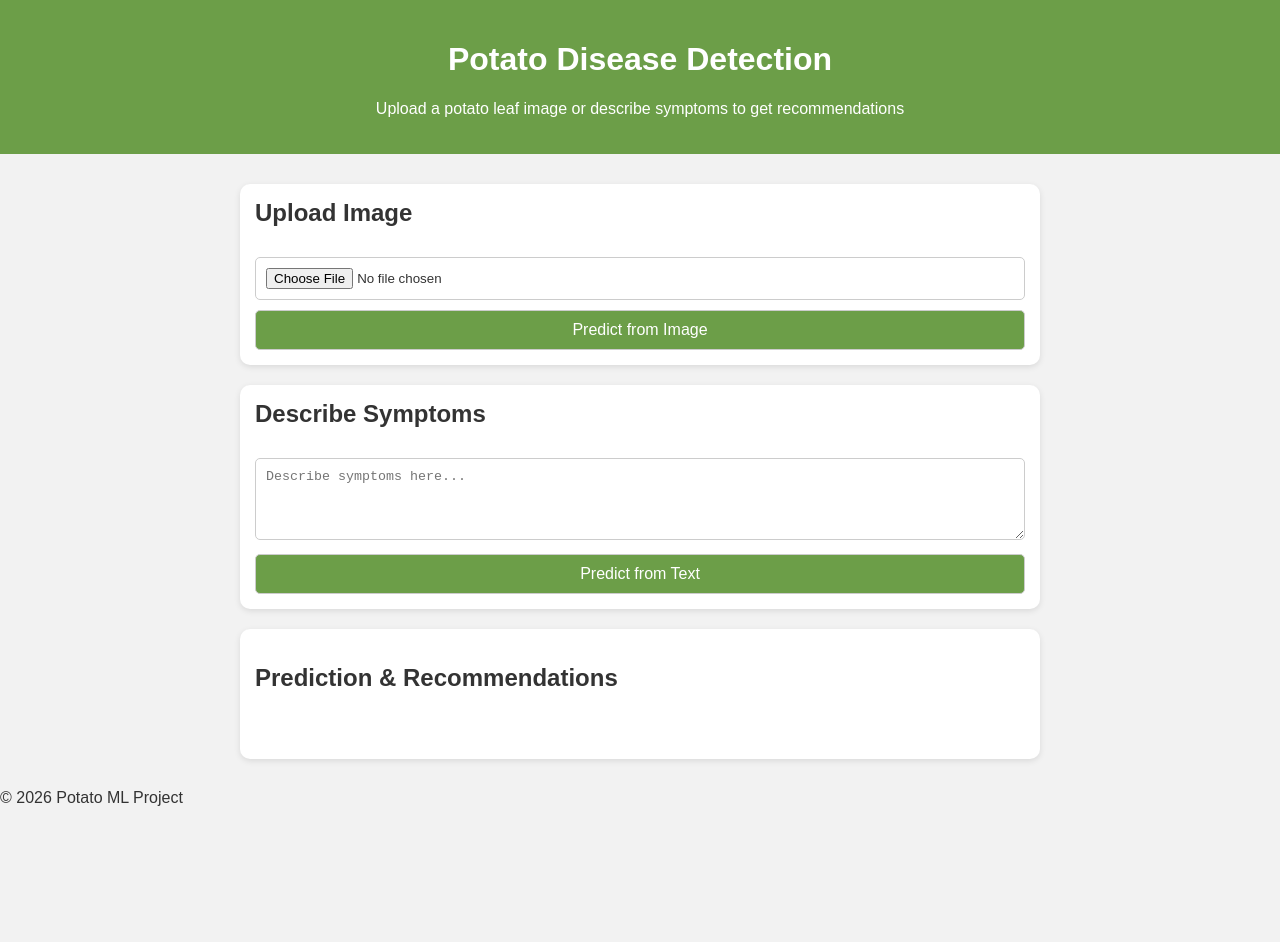
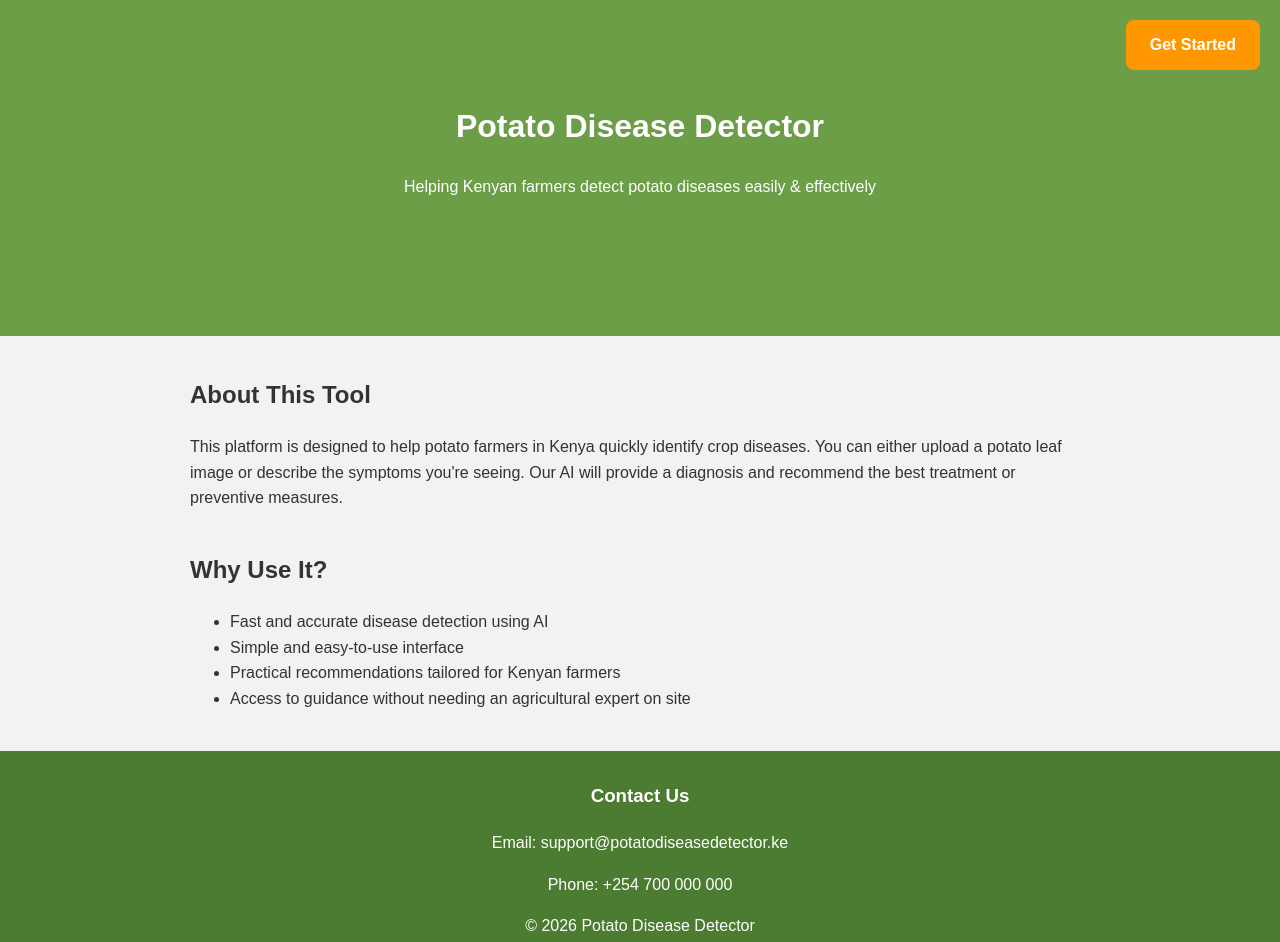
Before and after one commit to Mombinjenga/Potato-Disease-Detector, a plain HTML site: page frontend/index.html in a window 1280 px wide. Before the commit the page ends 823 px from the top, so only its background shows below. Drawn offline with Linux system fonts and the light colour scheme.

Commit message:
Update index.html: home page header, floating get started button

```diff
--- a/frontend/index.html
+++ b/frontend/index.html
@@ -1,54 +1,47 @@
-<!-- index.html -->
 <!DOCTYPE html>
 <html lang="en">
 <head>
     <meta charset="UTF-8">
     <meta name="viewport" content="width=device-width, initial-scale=1.0">
-    <title>Potato Disease Detection</title>
+    <title>Potato Disease Detector</title>
     <link rel="stylesheet" href="styles.css">
 </head>
 <body>
-    <!-- Header / Title -->
+    <!-- Header / Landing Section -->
     <header>
-        <h1>Potato Disease Detection</h1>
-        <p>Upload a potato leaf image or describe symptoms to get recommendations</p>
+        <h1>Potato Disease Detector</h1>
+        <p>Helping Kenyan farmers detect potato diseases easily & effectively</p>
+        <a href="predict.html" class="btn-get-started">Get Started</a>
     </header>
 
-    <!-- Main container -->
+    <!-- Main Content -->
     <main>
-        <!-- Image Upload Form -->
-        <section class="input-section">
-            <h2>Upload Image</h2>
-            <form id="imageForm" enctype="multipart/form-data">
-                <input type="file" id="imageInput" name="image" accept="image/*" required>
-                <button type="submit">Predict from Image</button>
-            </form>
+        <section class="home-section">
+            <h2>About This Tool</h2>
+            <p>
+                This platform is designed to help potato farmers in Kenya quickly identify crop diseases.
+                You can either upload a potato leaf image or describe the symptoms you're seeing. Our AI
+                will provide a diagnosis and recommend the best treatment or preventive measures.
+            </p>
         </section>
 
-        <!-- Text Input Form -->
-        <section class="input-section">
-            <h2>Describe Symptoms</h2>
-            <form id="textForm">
-                <textarea id="textInput" name="symptoms" rows="4" placeholder="Describe symptoms here..." required></textarea>
-                <button type="submit">Predict from Text</button>
-            </form>
-        </section>
-
-        <!-- Output Section -->
-        <section class="output-section">
-            <h2>Prediction & Recommendations</h2>
-            <div id="predictionResult">
-                <!-- Flask backend will return predictions here -->
-            </div>
+        <section class="home-section">
+            <h2>Why Use It?</h2>
+            <ul>
+                <li>Fast and accurate disease detection using AI</li>
+                <li>Simple and easy-to-use interface</li>
+                <li>Practical recommendations tailored for Kenyan farmers</li>
+                <li>Access to guidance without needing an agricultural expert on site</li>
+            </ul>
         </section>
     </main>
 
     <!-- Footer -->
     <footer>
-        <p>&copy; 2026 Potato ML Project</p>
+        <h3>Contact Us</h3>
+        <p>Email: support@potatodiseasedetector.ke</p>
+        <p>Phone: +254 700 000 000</p>
+        <p>&copy; 2026 Potato Disease Detector</p>
     </footer>
-
-    <!-- Script -->
-    <script src="script.js"></script>
 </body>
 </html>
--- a/frontend/styles.css
+++ b/frontend/styles.css
@@ -1,63 +1,97 @@
-/* styles.css */
-
 /* Global Styles */
 body {
     font-family: Arial, sans-serif;
     margin: 0;
     padding: 0;
-    background-color: #f2f2f2;
+    background-color: #f2f2f2; /* will replace with background image later */
     color: #333;
+    line-height: 1.6;
 }
 
 header {
-    background-color: #6c9e48; /* potato green-ish */
+    background-color: #6c9e48; /* potato green */
     color: #fff;
     text-align: center;
-    padding: 20px 10px;
+    padding: 80px 10px 120px;
+    position: relative;
 }
 
-main {
-    max-width: 800px;
-    margin: 20px auto;
-    padding: 10px;
+/* Floating Get Started button */
+header .btn-get-started {
+    position: fixed;
+    top: 20px;
+    right: 20px;
+    background-color: #ff9800;
+    color: #fff;
+    padding: 12px 24px;
+    border-radius: 8px;
+    text-decoration: none;
+    font-weight: bold;
+    transition: background 0.3s, transform 0.2s;
+    z-index: 1000;
 }
 
-.input-section {
-    background-color: #fff;
-    padding: 15px;
-    margin-bottom: 20px;
-    border-radius: 10px;
-    box-shadow: 0 2px 6px rgba(0,0,0,0.1);
+header .btn-get-started:hover {
+    background-color: #e68900;
+    transform: translateY(-2px);
 }
 
-.input-section h2 {
+/* Main Content */
+main {
+    max-width: 900px;
+    margin: 40px auto;
+    padding: 0 20px;
+}
+
+.home-section {
+    margin-bottom: 40px;
+}
+
+.home-section h2 {
     margin-top: 0;
 }
 
-textarea, input[type="file"], button {
+/* Footer */
+footer {
+    background-color: #4c7b32;
+    color: #fff;
+    text-align: center;
+    padding: 30px 10px;
+}
+
+footer h3 {
+    margin-top: 0;
+}
+
+/* Input fields and buttons */
+input[type="file"],
+textarea,
+button {
     width: 100%;
-    padding: 10px;
+    padding: 12px;
     margin-top: 10px;
-    border-radius: 5px;
+    border-radius: 8px;
     border: 1px solid #ccc;
     box-sizing: border-box;
+    font-size: 16px;
 }
 
 button {
     background-color: #6c9e48;
     color: white;
-    font-size: 16px;
     cursor: pointer;
+    font-weight: bold;
+    transition: background 0.3s, transform 0.2s;
 }
 
 button:hover {
     background-color: #568138;
+    transform: translateY(-2px);
 }
 
-.output-section {
-    background-color: #fff;
-    padding: 15px;
-    border-radius: 10px;
-    min-height: 100px;
-    box-shadow: 0 2px 6px rgba(0,0,0,0.1);
+/* Prediction result */
+#predictionResult {
+    margin-top: 20px;
+    font-size: 18px;
+    color: #444;
 }
```
Also changed, not shown: frontend/predict.html (added, +53 -0 lines).
